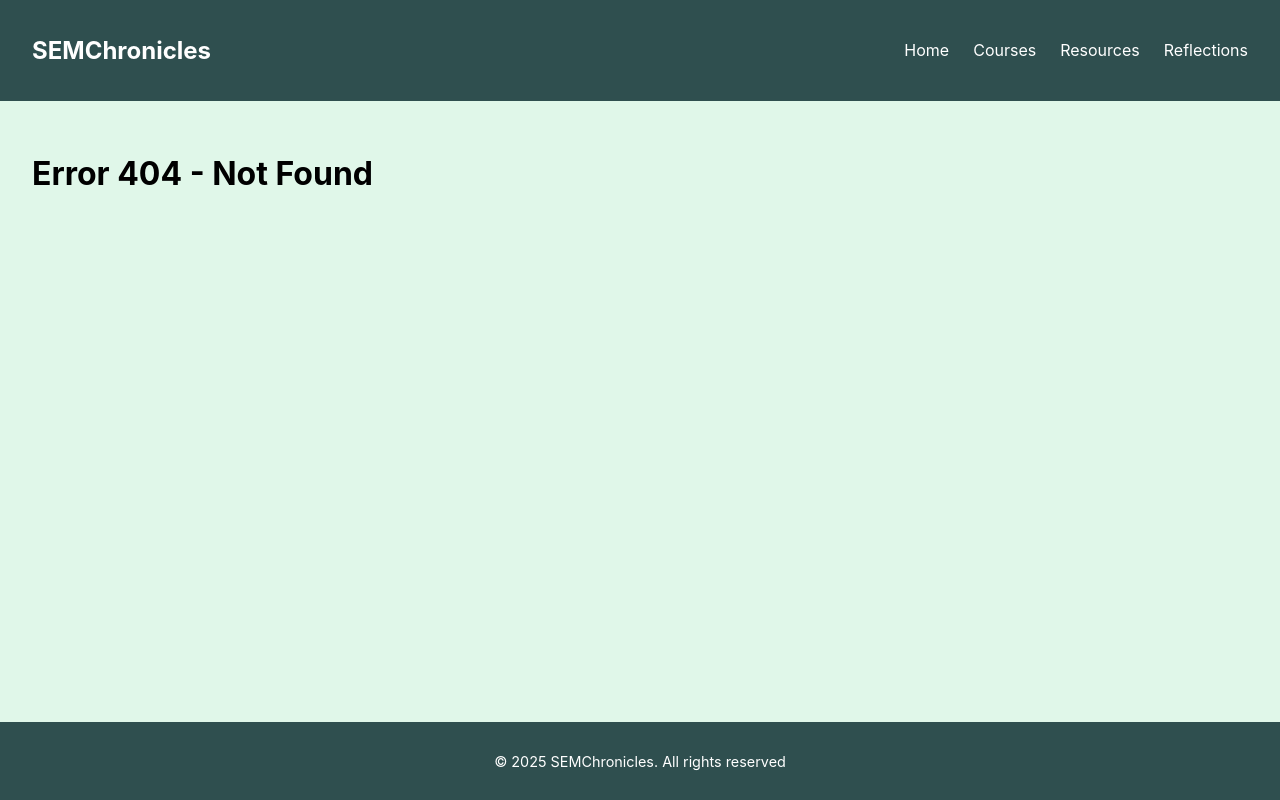
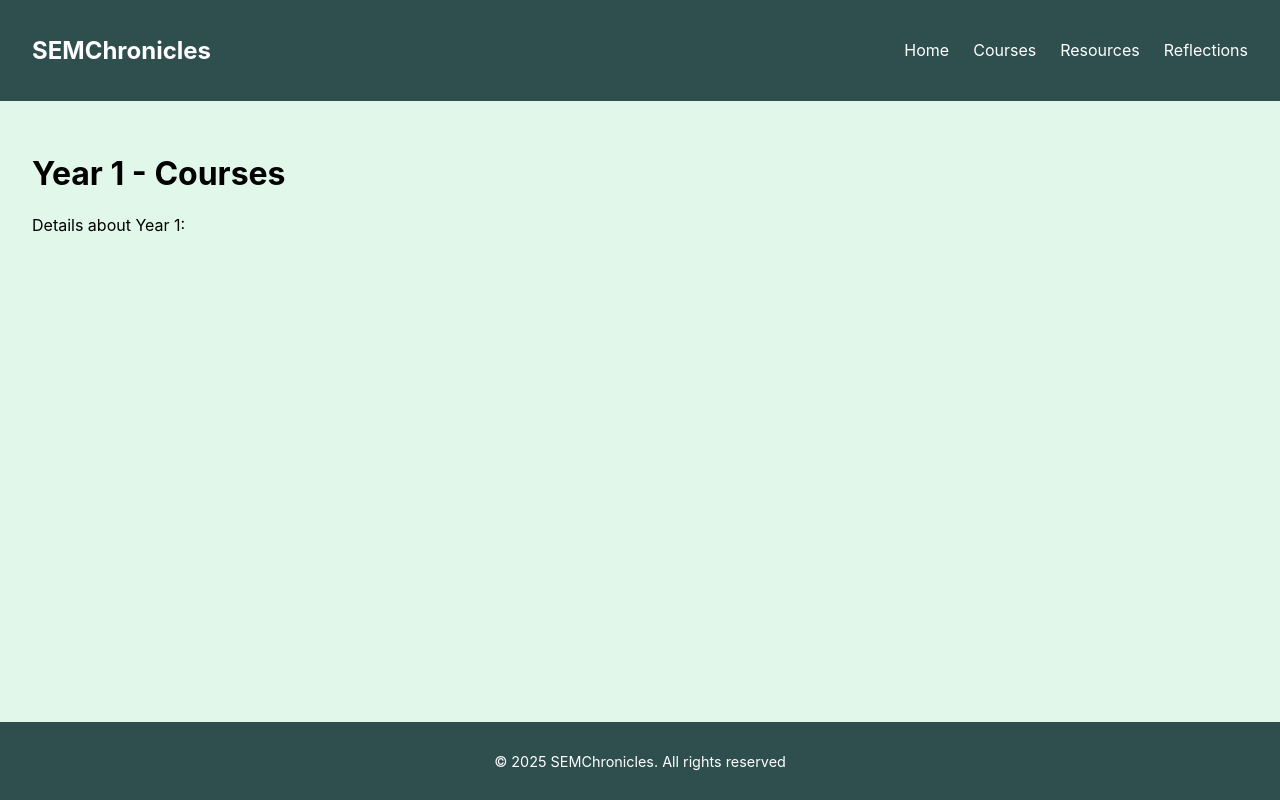
Before and after one commit to Fnilsson95/SEMChronicles, a React (Create React App) app: page /courses/year1 in a window 1280 px wide. Before the commit this address had no page. Built offline with nearby package versions, Linux system fonts and the light colour scheme.

Commit message:
Add routes for Year1, Year2 and Year3

```diff
--- a/src/routes/AppRoutes.jsx
+++ b/src/routes/AppRoutes.jsx
@@ -4,12 +4,18 @@ import Courses from "../pages/Courses";
 import NotFound from "../pages/NotFound";
 import Reflections from "../pages/Reflections";
 import Resources from "../pages/Resources";
+import Year1 from "../pages/Year1";
+import Year2 from "../pages/Year2";
+import Year3 from "../pages/Year3";
 
 export default function AppRoutes() {
   return (
     <Routes>
       <Route path="/" element={<Home />} />
       <Route path="/courses" element={<Courses />} />
+      <Route path="/courses/year1" element={<Year1 />} />
+      <Route path="/courses/year2" element={<Year2 />} />
+      <Route path="/courses/year3" element={<Year3 />} />
       <Route path="/reflections" element={<Reflections />} />
       <Route path="/resources" element={<Resources />} />
       <Route path="*" element={<NotFound />} />
```
